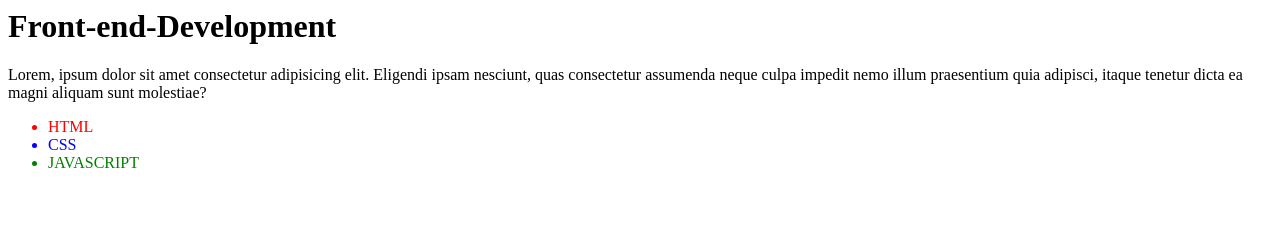
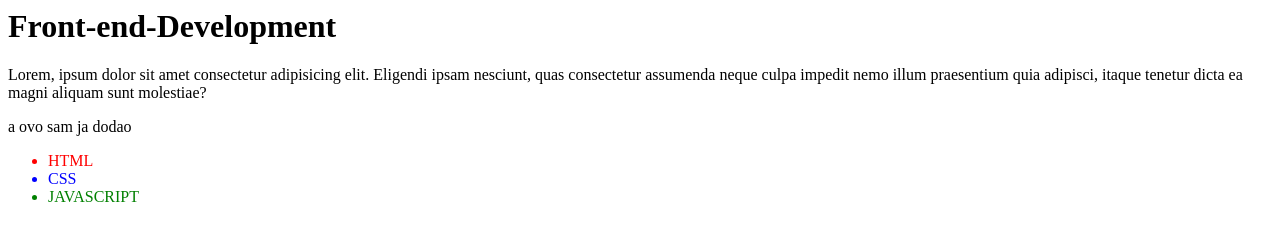
Before and after one commit to Rasa80/front-end-development, a plain HTML site: page index.html in a window 1280 px wide. Drawn offline with Linux system fonts and the light colour scheme.

Commit message:
New Paragraph added

```diff
--- a/index.html
+++ b/index.html
@@ -1,5 +1,6 @@
 <h1>Front-end-Development</h1>
 <p>Lorem, ipsum dolor sit amet consectetur adipisicing elit. Eligendi ipsam nesciunt, quas consectetur assumenda neque culpa impedit nemo illum praesentium quia adipisci, itaque tenetur dicta ea magni aliquam sunt molestiae?</p>
+<p>a ovo sam ja dodao</p>
 <ul>
     <li style="color: red;">HTML</li>
     <li style="color: blue;">CSS</li>
```
